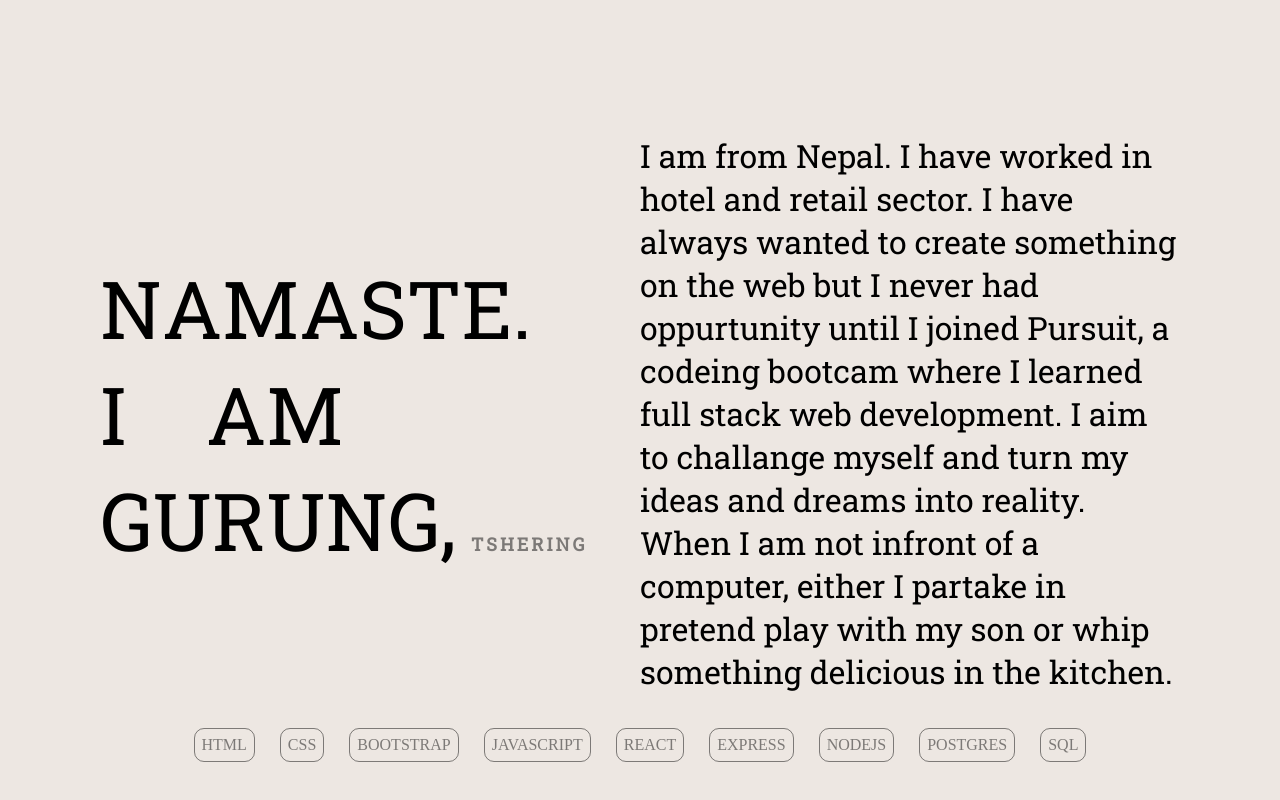
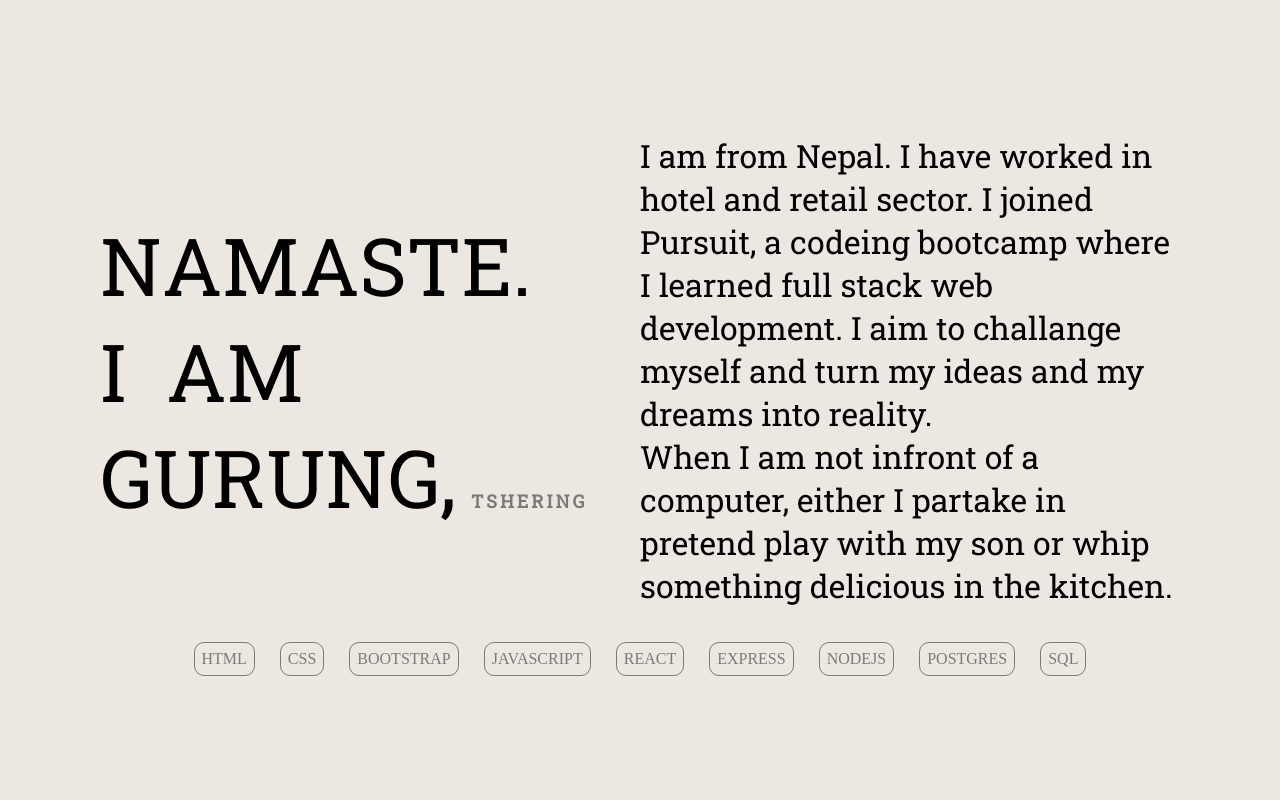
Before and after one commit to teegrg/gurung, a React (Create React App) app: page / in a window 1280 px wide. Shown: the part 766-1566 px from the top of the page. Built offline with nearby package versions, Linux system fonts and the light colour scheme; the HTML template or start-up script is replaced by a standard one.

Commit message:
updated paragraph

```diff
--- a/src/component/About.jsx
+++ b/src/component/About.jsx
@@ -6,16 +6,15 @@ function About() {
     <div className="about" id="about">
       <div id="lastName" className="about__text">
         <div>NAMASTE.</div>
-        <div>I &nbsp;&nbsp;&nbsp;AM </div>
+        <div>I &nbsp;AM </div>
         GURUNG,
         <span>&nbsp;&nbsp;TSHERING</span>
       </div>
       {/* <div className="about__text__name" anchor="lastName">TSHERING</div> */}
       <div className="about__text__body">
         I am from Nepal. I have
-        worked in hotel and retail sector. I have always wanted to create
-        something on the web but I never had oppurtunity until I joined Pursuit,
-        a codeing bootcam where I learned full stack web development. I aim to challange myself and turn my ideas and dreams into reality.
+        worked in hotel and retail sector. I joined Pursuit,
+        a codeing bootcamp where I learned full stack web development. I aim to challange myself and turn my ideas and my dreams into reality.
         <br/> When I am not infront of a computer, either I partake in pretend play with my son or whip something delicious in the kitchen.
       </div>
     </div>
```
